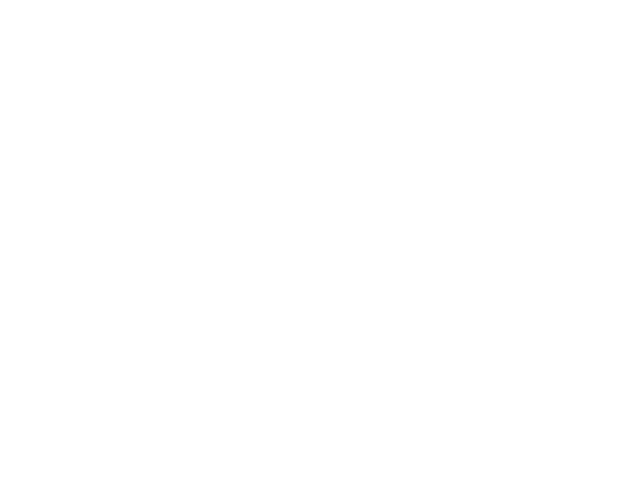
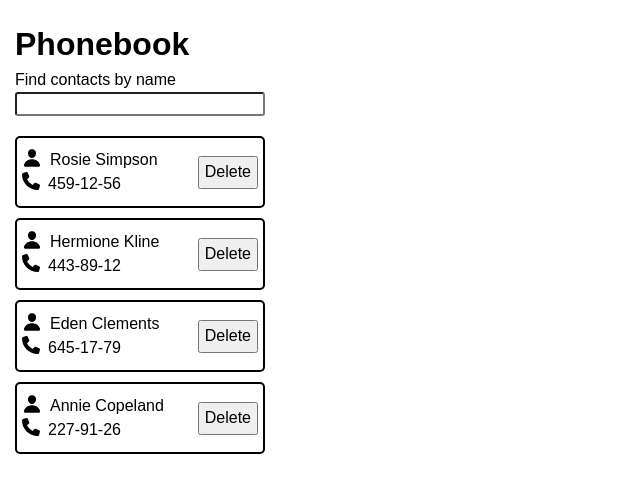
Before and after one commit to MaxKov86/goit-react-hw-03, a React (Vite) app: page / in a window 1280 px wide. Shown: the top 492 px of the page, without its empty margins (0-640 px from the left). Built offline with nearby package versions, Linux system fonts and the light colour scheme.

Commit message:
Added and updated new folders and files

```diff
--- a/package.json
+++ b/package.json
@@ -10,11 +10,13 @@
     "preview": "vite preview"
   },
   "dependencies": {
+    "clsx": "^2.1.0",
     "formik": "^2.4.5",
     "modern-normalize": "^2.0.0",
     "nanoid": "^5.0.5",
     "react": "^18.2.0",
     "react-dom": "^18.2.0",
+    "react-icons": "^5.0.1",
     "yup": "^1.3.3"
   },
   "devDependencies": {
--- a/src/components/App.jsx
+++ b/src/components/App.jsx
@@ -1,5 +1,27 @@
-function App() {
-  return <></>;
-}
+import { useState } from 'react';
+import { ContactList } from './ContactList/ContactList';
+import { SearchBar } from './SearchBar/SearchBar';
+import { Contact } from './ContactList/Contact/Contact';
+const App = () => {
+  const [contacts, setContacts] = useState([
+    { id: 'id-1', name: 'Rosie Simpson', number: '459-12-56' },
+    { id: 'id-2', name: 'Hermione Kline', number: '443-89-12' },
+    { id: 'id-3', name: 'Eden Clements', number: '645-17-79' },
+    { id: 'id-4', name: 'Annie Copeland', number: '227-91-26' },
+  ]);
+  const [filterValue, setFilter] = useState('');
+
+  return (
+    <>
+      <h1>Phonebook</h1>
+      <SearchBar value={filterValue} onChange={setFilter} />
+      <ContactList contacts={contacts}>
+        {contacts.map(({ id, name, number }) => (
+          <Contact key={id} contactName={name} phoneNumber={number} />
+        ))}
+      </ContactList>
+    </>
+  );
+};
 
 export default App;
--- /dev/null
+++ b/src/components/ContactList/Contact/Contact.jsx
@@ -0,0 +1,25 @@
+import { FaPhone } from 'react-icons/fa6';
+import { IoPerson } from 'react-icons/io5';
+import css from './Contact.module.css';
+
+export const Contact = ({ contactName, phoneNumber }) => {
+  return (
+    <>
+      <li className={css.item}>
+        <div className={css.itemInfoContainer}>
+          <p className={css.text}>
+            <IoPerson className={css.iconPerson} />
+            {contactName}
+          </p>
+          <p className={css.text}>
+            <FaPhone className={css.iconPhone} />
+            {phoneNumber}
+          </p>
+        </div>
+        <button className={css.button} type="button">
+          Delete
+        </button>
+      </li>
+    </>
+  );
+};
--- /dev/null
+++ b/src/components/ContactList/Contact/Contact.module.css
@@ -0,0 +1,26 @@
+.item {
+  display: flex;
+  align-items: center;
+  justify-content: space-between;
+  padding: 10px 5px;
+  border: solid 2px black;
+  border-radius: 5px;
+  width: 250px;
+}
+.button {
+  padding: 5px;
+  cursor: pointer;
+}
+.iconPerson {
+  width: 20px;
+  height: 20px;
+}
+.iconPhone {
+  width: 18px;
+  height: 18px;
+}
+.text {
+  display: flex;
+  justify-content: baseline;
+  gap: 8px;
+}
--- /dev/null
+++ b/src/components/ContactList/ContactList.jsx
@@ -0,0 +1,6 @@
+// import { Contact } from './Contact/Contact';
+import css from './ContactList.module.css';
+
+export const ContactList = ({ children }) => {
+  return <ul className={css.contactList}>{children}</ul>;
+};
--- /dev/null
+++ b/src/components/ContactList/ContactList.module.css
@@ -0,0 +1,5 @@
+.contactList {
+  display: flex;
+  flex-direction: column;
+  gap: 10px;
+}
--- /dev/null
+++ b/src/components/SearchBar/SearchBar.jsx
@@ -0,0 +1,22 @@
+import css from './SearchBar.module.css';
+// import { Contact } from '../ContactList/Contact/Contact';
+
+export const SearchBar = ({ value, onChange }) => {
+  const handleChange = e => {
+    let searchValue = e.target.value.trim();
+    onChange(searchValue);
+  };
+
+  return (
+    <>
+      <p>Find contacts by name</p>
+      <input
+        onChange={handleChange}
+        className={css.searchBar}
+        type="text"
+        name="text"
+        value={value}
+      />
+    </>
+  );
+};
--- /dev/null
+++ b/src/components/SearchBar/SearchBar.module.css
@@ -0,0 +1,8 @@
+.searchBar {
+  border-radius: 3px;
+
+  width: 250px;
+  margin-bottom: 20px;
+}
+/* .searchBar:focus {
+} */
--- a/src/index.css
+++ b/src/index.css
@@ -1,6 +1,7 @@
 body {
   font-family: sans-serif;
   line-height: 1.5;
+  padding: 20px 15px;
 }
 
 h1,
@@ -17,6 +18,7 @@
 ol {
   margin: 0;
   padding: 0;
+  list-style: none;
 }
 
 img {
```
Also changed, not shown: 1 other file (tests, documents, lock files or other folders).
